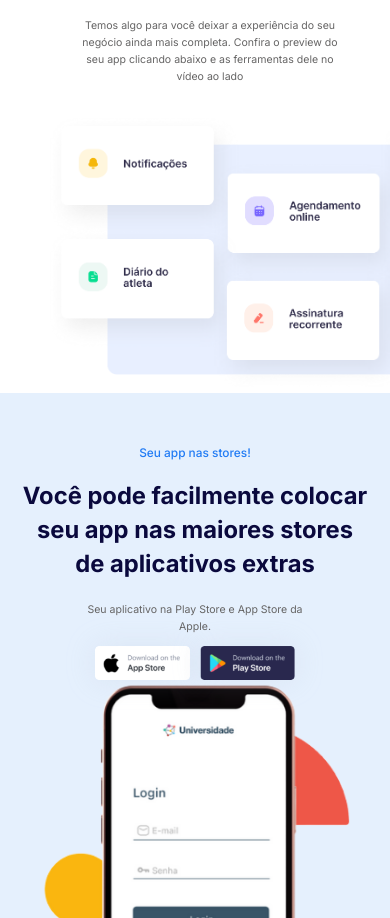
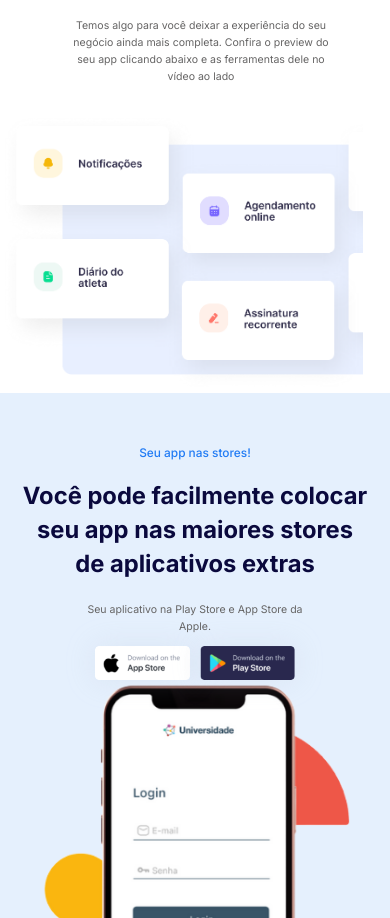
Before and after one commit to LucasCondeFerreira/landingPage-1, a plain HTML site: page index.html in a window 390 px wide. Shown: the part 3255-4173 px from the top of the page. Drawn offline with Linux system fonts and the light colour scheme; a web font is replaced by a local one.

Commit message:
Ajustando responsivo mobile

```diff
--- a/assets/style/style.css
+++ b/assets/style/style.css
@@ -946,7 +946,7 @@
   .col-md-2 > img {
     height: 269px;
 
-    padding: 0 0 0 50px;
+    padding: 0 0 0 5px;
   }
 }
 /*-------------------------------------
```
